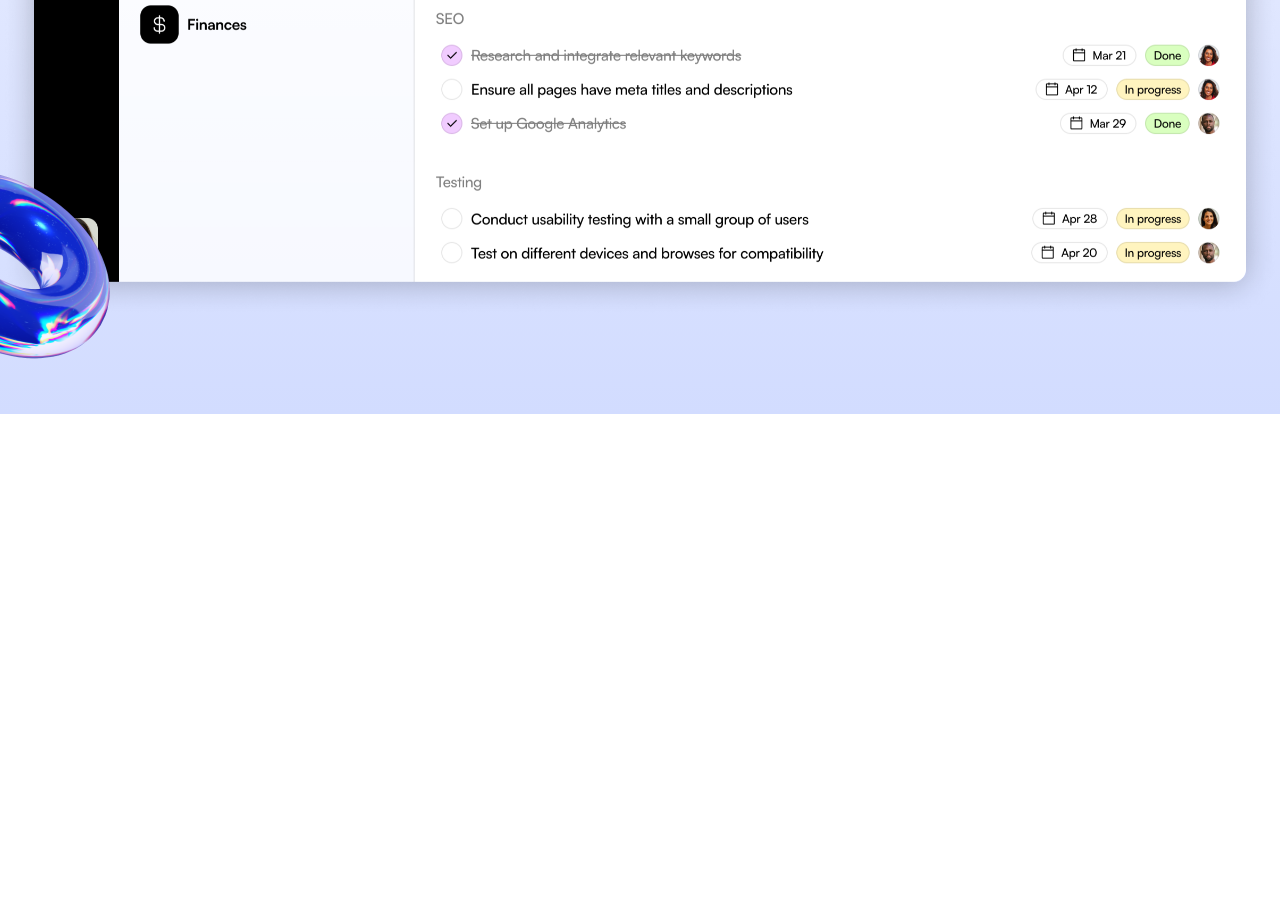
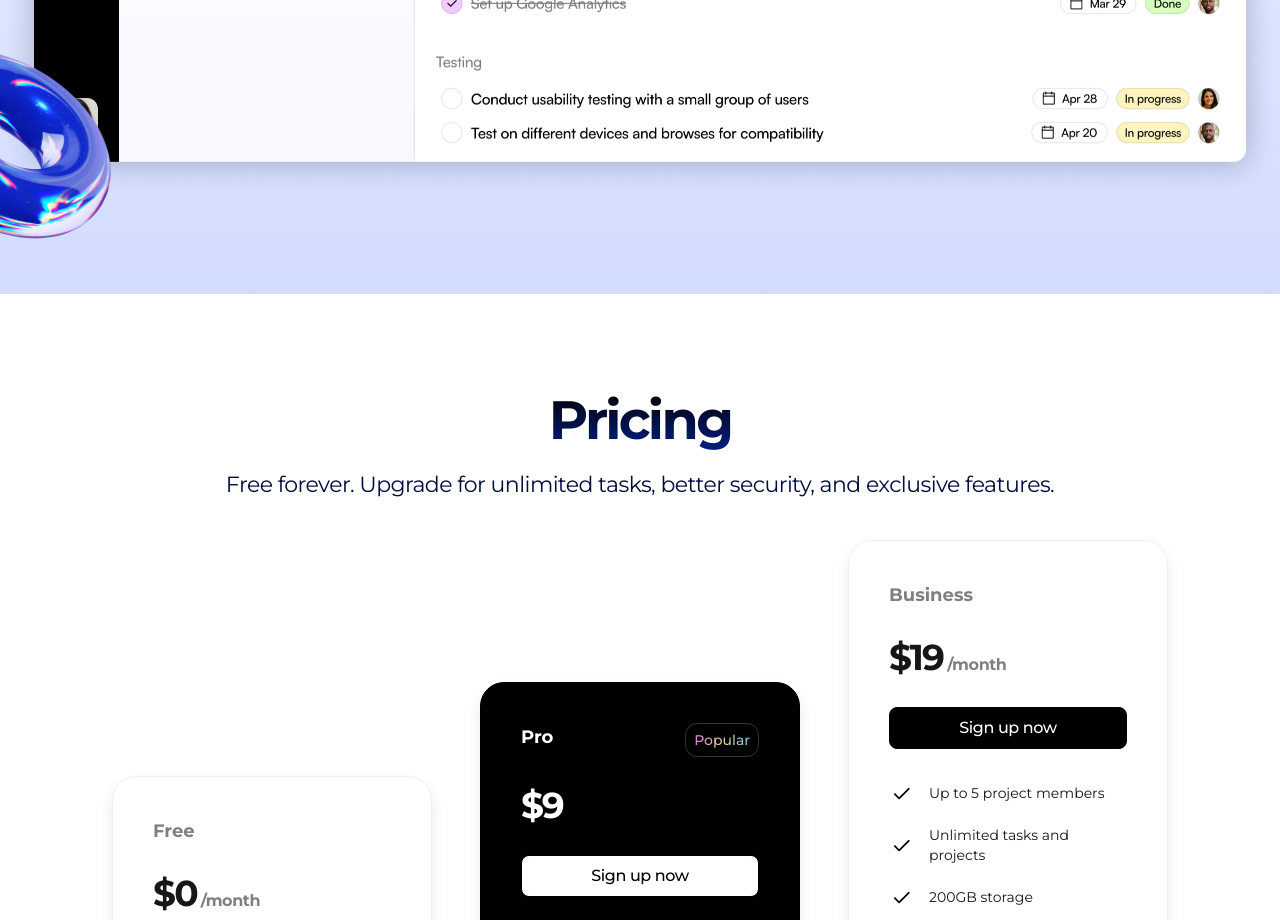
Before and after one commit to huynhminhhai/ldp1-frontend-tribe, a Next.js app: page / in a window 1280 px wide. Shown: the part 1880-2800 px from the top of the page. Before the commit the page ends 2294 px from the top, so only its background shows below. Built offline with nearby package versions, Linux system fonts and the light colour scheme.

Commit message:
build section pricing

```diff
--- a/package.json
+++ b/package.json
@@ -12,7 +12,8 @@
     "next": "15.0.2",
     "react": "19.0.0-rc-02c0e824-20241028",
     "react-dom": "19.0.0-rc-02c0e824-20241028",
-    "remixicon-react": "^1.0.0"
+    "remixicon-react": "^1.0.0",
+    "tailwind-merge": "^2.5.4"
   },
   "devDependencies": {
     "@types/node": "^20",
--- a/src/app/globals.css
+++ b/src/app/globals.css
@@ -62,10 +62,26 @@ body {
   .tag {
     @apply text-sm inline-flex border border-[#222]/10 px-3 py-1 rounded-lg tracking-tight
   }
+
+  .section-title {
+    @apply text-center text-3xl md:text-[54px] md:leading-[60px] font-bold tracking-tighter bg-gradient-to-b from-black to-[#001E80] text-transparent bg-clip-text
+  }
+
+  .section-desc {
+    @apply text-center text-[22px] leading-[30px] tracking-tight text-[#010D3E]
+  }
+
+  .seaction-heading {
+    @apply max-w-[560px] mx-auto
+  }
 }
 
 @layer utilities {
   .mask-gradient {
     mask-image: linear-gradient(to right, transparent, black, transparent);
   }
+
+  .filter-brightness-invert {
+    filter: brightness(0) invert(1);
+  }
 }
--- a/src/app/page.tsx
+++ b/src/app/page.tsx
@@ -1,6 +1,7 @@
 import Header from "./sections/Header";
 import Hero from "./sections/Hero";
 import LogoTikcer from "./sections/LogoTikcer";
+import Pricing from "./sections/Pricing";
 import ProductShowcase from "./sections/ProductShowcase";
 
 export default function Home() {
@@ -10,6 +11,7 @@ export default function Home() {
       <Hero />
       <LogoTikcer />
       <ProductShowcase />
+      <Pricing />
     </>
   );
 }
--- a/src/app/sections/Pricing.tsx
+++ b/src/app/sections/Pricing.tsx
@@ -1,8 +1,108 @@
+import Image from 'next/image';
 import React from 'react'
+import {twMerge} from 'tailwind-merge'
+
+const pricingTiers = [
+  {
+    title: "Free",
+    monthlyPrice: 0,
+    buttonText: "Get started for free",
+    popular: false,
+    inverse: false,
+    features: [
+      "Up to 5 project members",
+      "Unlimited tasks and projects",
+      "2GB storage",
+      "Integrations",
+      "Basic support",
+    ],
+  },
+  {
+    title: "Pro",
+    monthlyPrice: 9,
+    buttonText: "Sign up now",
+    popular: true,
+    inverse: true,
+    features: [
+      "Up to 50 project members",
+      "Unlimited tasks and projects",
+      "50GB storage",
+      "Integrations",
+      "Priority support",
+      "Advanced support",
+      "Export support",
+    ],
+  },
+  {
+    title: "Business",
+    monthlyPrice: 19,
+    buttonText: "Sign up now",
+    popular: false,
+    inverse: false,
+    features: [
+      "Up to 5 project members",
+      "Unlimited tasks and projects",
+      "200GB storage",
+      "Integrations",
+      "Dedicated account manager",
+      "Custom fields",
+      "Advanced analytics",
+      "Export capabilities",
+      "API access",
+      "Advanced security features",
+    ],
+  },
+];
 
 const Pricing = () => {
   return (
-    <div>Pricing</div>
+    <section className='py-12 md:py-24'>
+      <div className="container">
+        <div className="section-heading">
+          <h2 className='section-title'>Pricing</h2>
+          <p className='section-desc mt-5'>
+            Free forever. Upgrade for unlimited tasks, better security, and exclusive features.
+          </p>
+        </div>
+        <div className='flex flex-col gap-6 items-center mt-10 lg:flex-row lg:items-end lg:justify-center lg:gap-12'>
+          {
+            pricingTiers.map((item, i) => (
+              <div key={i} className={twMerge('p-10 rounded-3xl shadow-[0_7px_14px_#EAEAEA] max-w-xs w-full border border-[#F1F1F1]', item.inverse && 'border-black  bg-black text-white')}>
+                <div className='flex justify-between'>
+                  <h3 className={twMerge('text-lg font-bold text-black/50', item.inverse && 'text-white')}>{item.title}</h3>
+                  {
+                    item.popular && (
+                      <div className='inline-flex text-sm px-2 py-1.5 rounded-xl border border-white/20'>
+                        <span className='bg-gradient-to-r from-[#DD7DDF] via-[#E1CD86] to-[#71C2EF] text-transparent bg-clip-text font-medium'>
+                          Popular
+                        </span>
+                      </div>
+                    )
+                  }
+                </div>
+                <div className='flex items-baseline gap-1 mt-[30px]'>
+                  <span className='text-4xl font-bold tracking-tighter leading-none'>${item.monthlyPrice}</span>
+                  <span className='tracking-tight font-bold text-black/50'>/month</span>
+                </div>
+                <button className={twMerge('btn btn-primary w-full mt-[30px]', item.inverse && 'text-black bg-white')}>{item.buttonText}</button>
+                <ul className='flex flex-col gap-5 mt-8'>
+                  {
+                    item.features.map((feature, y) => (
+                      <li key={y} className='flex items-center gap-4 text-sm'>
+                        <Image src='/check.svg' alt='check' width={24} height={24} className={twMerge('', item.inverse && 'filter-brightness-invert')} />
+                        <span>
+                          {feature}
+                        </span>
+                      </li>
+                    ))
+                  }
+                </ul>
+              </div>
+            ))
+          }
+        </div>
+      </div>
+    </section>
   )
 }
 
--- a/src/app/sections/ProductShowcase.tsx
+++ b/src/app/sections/ProductShowcase.tsx
@@ -5,12 +5,12 @@ const ProductShowcase = () => {
   return (
     <div className='bg-gradient-to-b from-[#fff] to-[#D2DCFF] py-12 md:py-24 overflow-x-clip'>
       <div className='container'>
-        <div className='max-w-[560px] mx-auto'>
+        <div className='section-heading'>
           <div className='flex justify-center'>
             <div className='tag'>Boots your productivity</div>
           </div>
-          <h2 className='text-center text-3xl md:text-[54px] md:leading-[60px] font-bold tracking-tighter bg-gradient-to-b from-black to-[#001E80] text-transparent bg-clip-text mt-5'>A more effective way to track progress</h2>
-          <p className='text-center text-[22px] leading-[30px] tracking-tight text-[#010D3E] mt-5'>
+          <h2 className='section-title mt-5'>A more effective way to track progress</h2>
+          <p className='section-desc mt-5'>
             Effortlessly turn your ideas into a fully functional, responsive, SaaS Website in just minutes with this template.
           </p>
         </div>
```
Also changed, not shown: 1 other file (tests, documents, lock files or other folders).
